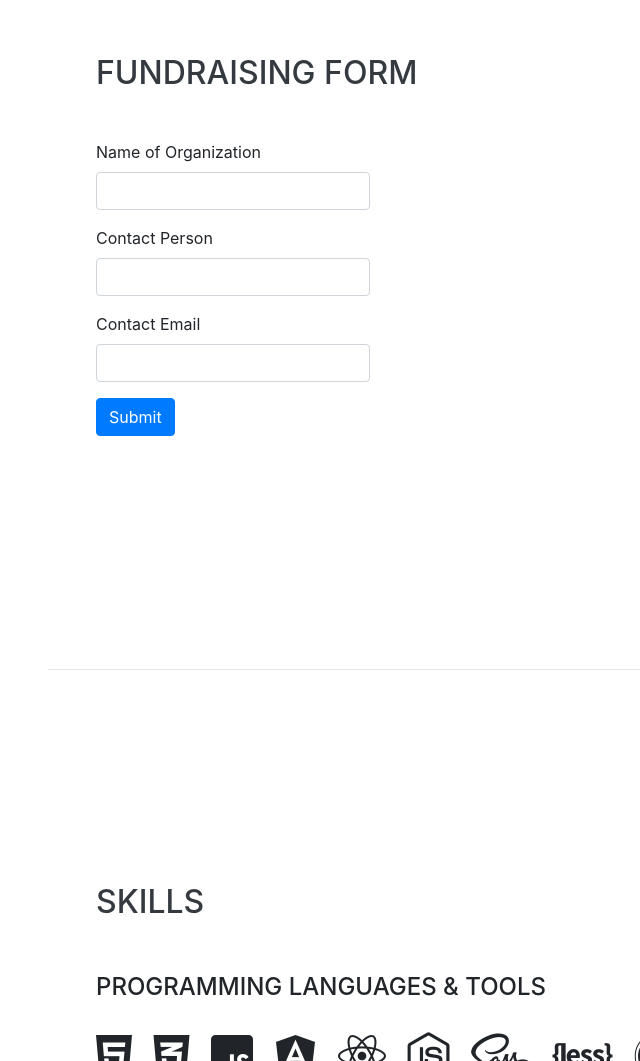
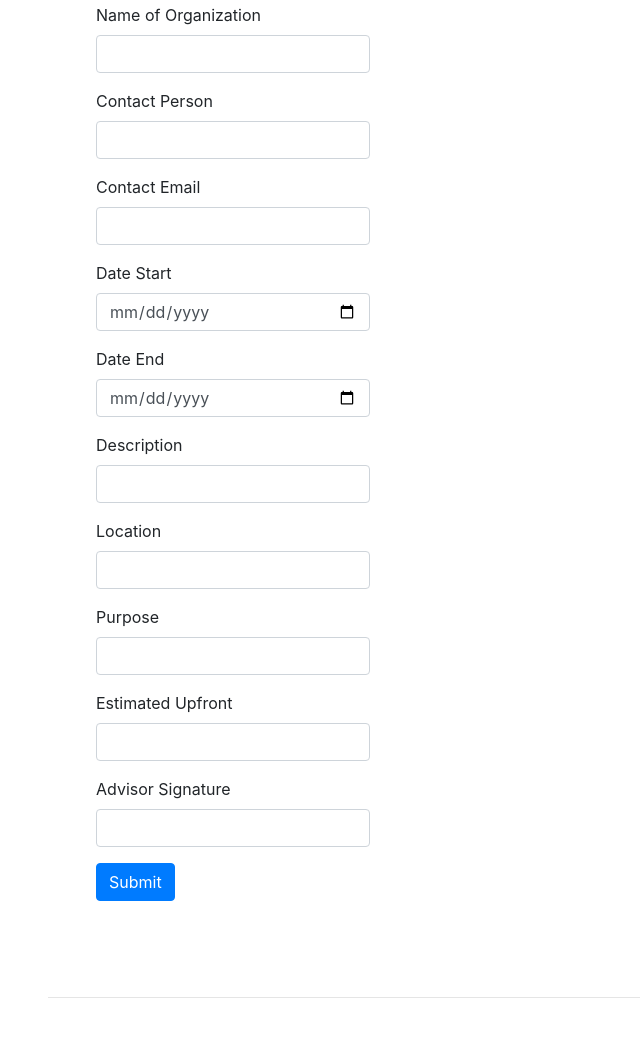
Before and after one commit to ejakicic/ClubForms, a website with bundled scripts: page index.html in a window 1280 px wide. Shown: the part 1762-2823 px from the top of the page, without its empty margins (224-864 px from the left). Built offline with nearby package versions, Linux system fonts and the light colour scheme; a web font is replaced by a local one.

Commit message:
Update index.html

```diff
--- a/index.html
+++ b/index.html
@@ -168,6 +168,35 @@
                                 <label for="Email">Contact Email</label>
                                 <input type="email" class="form-control" id="Email" aria-describedby="Email">
                             </div>
+                            <div class="form-group">
+                                <label for="Dates1">Date Start</label>
+                                <input type="date" class="form-control" id="Dates1" aria-describedby="Dates1">
+                            </div>
+                            <div class="form-group">
+                                <label for="Dates2">Date End</label>
+                                <input type="date" class="form-control" id="Dates2" aria-describedby="Dates2">
+                            </div>
+                            <div class="form-group">
+                                <label for="Desc">Description</label>
+                                <input type="text" class="form-control" id="Desc" aria-describedby="Desc">
+                            </div>
+                            <div class="form-group">
+                                <label for="Location">Location</label>
+                                <input type="text" class="form-control" id="Location" aria-describedby="Location">
+                            </div>
+                            <div class="form-group">
+                                <label for="Purpose">Purpose</label>
+                                <input type="text" class="form-control" id="Purpose" aria-describedby="Purpose">
+                            </div>
+                            <div class="form-group">
+                                <label for="Est">Estimated Upfront</label>
+                                <input type="text" class="form-control" id="Est" aria-describedby="Est">
+                            </div>
+                            <div class="form-group">
+                                <label for="Sign">Advisor Signature</label>
+                                <input type="text" class="form-control" id="Sign" aria-describedby="Sign">
+                            </div>
+
                             <button type="submit" class="btn btn-primary">Submit</button>
                         </form>
                     </div>
```
